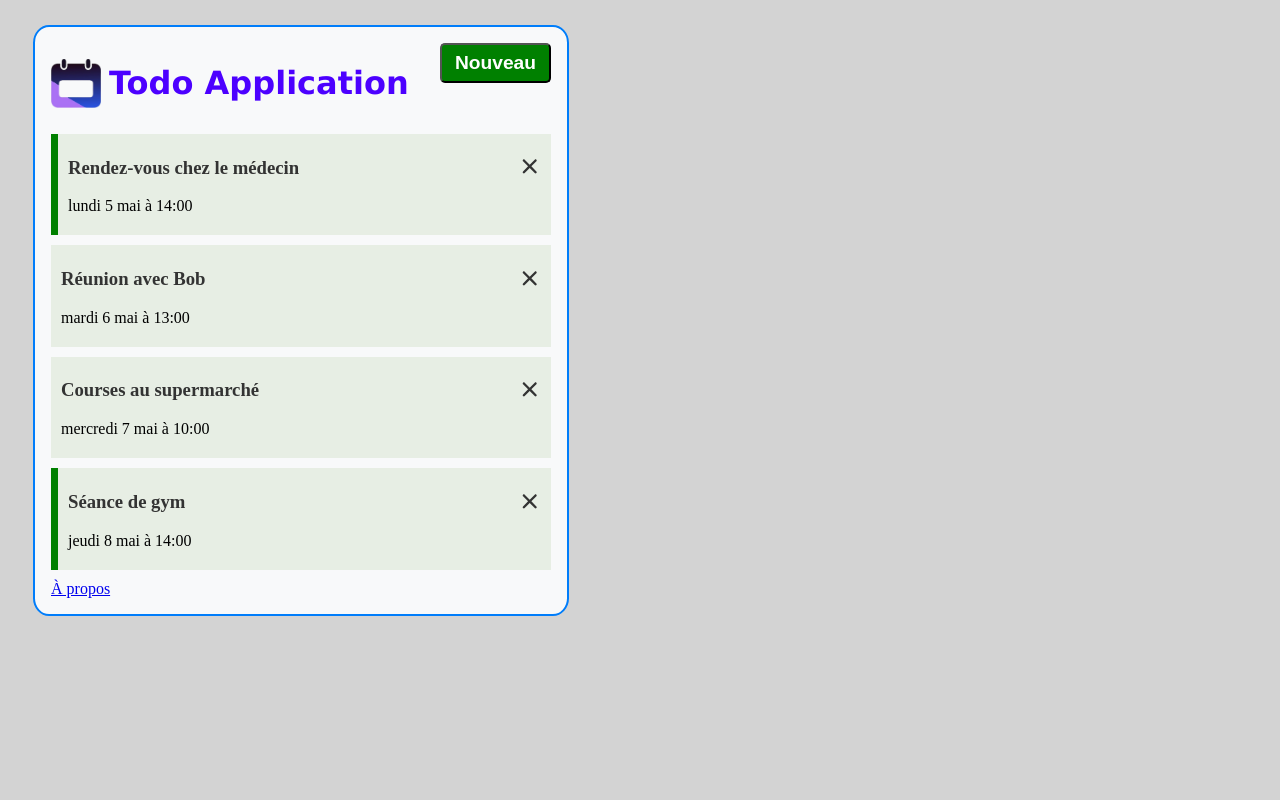
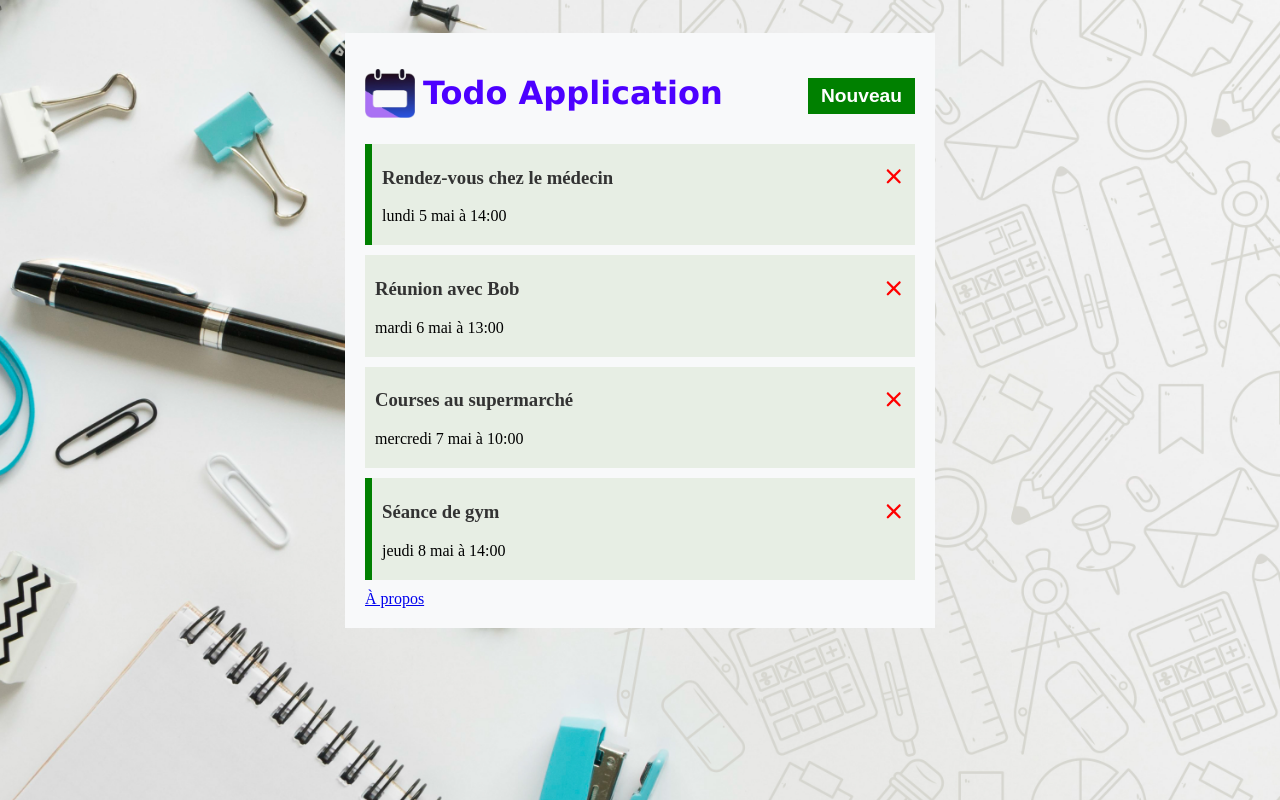
Before and after one commit to johanalain11/TodoApp-angular, an Angular app: page / in a window 1280 px wide. Built offline with nearby package versions, Linux system fonts and the light colour scheme; data requests are answered from the project's data file.

Commit message:
Mise à jour des styles et ajout d'un fond de page

```diff
--- a/src/app/app.css
+++ b/src/app/app.css
@@ -1,8 +1,6 @@
 .container {
   background-color: #f8f9fa;
-  padding: 1rem;
+  padding: 20px;
   margin: 25px;
-  width: 500px;
-  border: 2px solid #007dfa;
-  border-radius: 3%;
+  width: 550px;
 }
--- a/src/app/components/about/about.html
+++ b/src/app/components/about/about.html
@@ -1,4 +1,9 @@
 <div>
+  <h2>Fonctionnalités</h2>
+  <ul>
+    <li><b>Nouveau:</b> Ajouter une tâche avec un texte et une date/heure</li>
+    <li><b>Reminder: </b>Double-cliquer pour activer ou désactiver le reminder (la bordure verte apparaîtra)</li>
+  </ul>
   <p>johanalain11 Copyright &copy; 2025</p>
   <p>All rights reserved.</p>
   <a routerLink="/">Retour aux tâches</a>
--- a/src/app/components/button/button.css
+++ b/src/app/components/button/button.css
@@ -2,6 +2,13 @@ button {
   padding: 7px 13px;
   font-weight: bold;
   color: #fff;
-  border-radius: 5px;
   font-size: larger;
+  margin-top: 25px;
+  border: none;
 }
+
+button:hover {
+  scale: 1.05;
+  cursor: pointer;
+  transition: 400ms ease-in-out;
+}
--- a/src/app/components/task-item/task-item.html
+++ b/src/app/components/task-item/task-item.html
@@ -1,7 +1,7 @@
 <div class="task-item" [class.reminder]="task?.reminder" (dblclick)="onToggle(task)">
   <h3>
     {{ task?.text }}
-    <fa-icon [icon]="faTimes" (click)="onDelete(task)"></fa-icon>
+    <fa-icon [icon]="faTimes" [style]="{color: 'red'}" (click)="onDelete(task)"></fa-icon>
   </h3>
   <p>{{ task?.day | date: "EEEE d MMMM 'à' HH:mm" }}</p> <!-- Pipe Date pour formater la date -->
 </div>
--- a/src/styles.css
+++ b/src/styles.css
@@ -1,5 +1,11 @@
 body {
   background-color: lightgrey;
+  background-image: url('../public/bg3.jpg');
+  background-position: center;
+  background-size: cover;
+  background-attachment: fixed;
+  display: flex;
+  justify-content: center;
 }
 
 /* You can add global styles to this file, and also import other style files */
```
Also changed, not shown: public/bg3.jpg (added).
